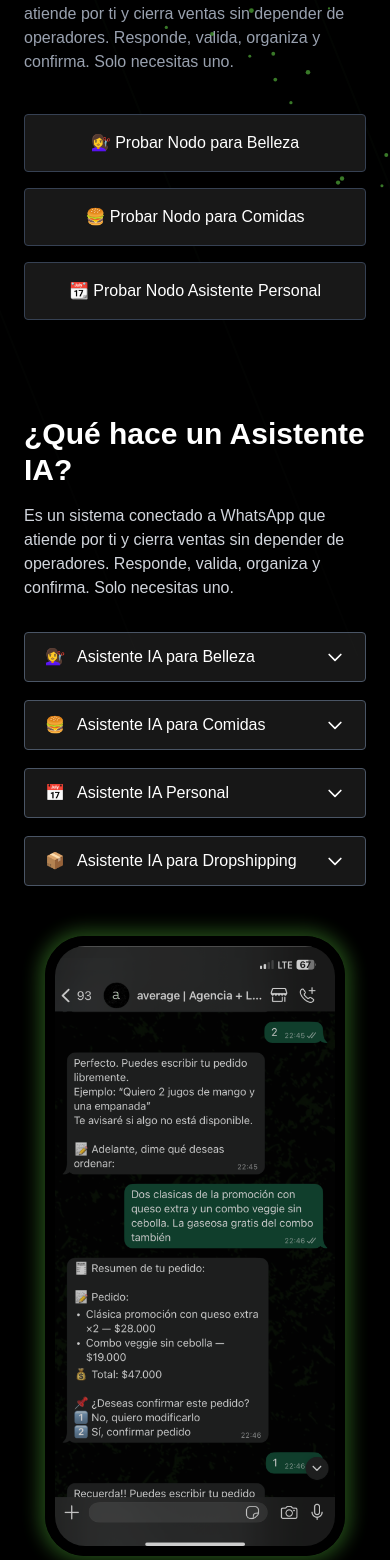
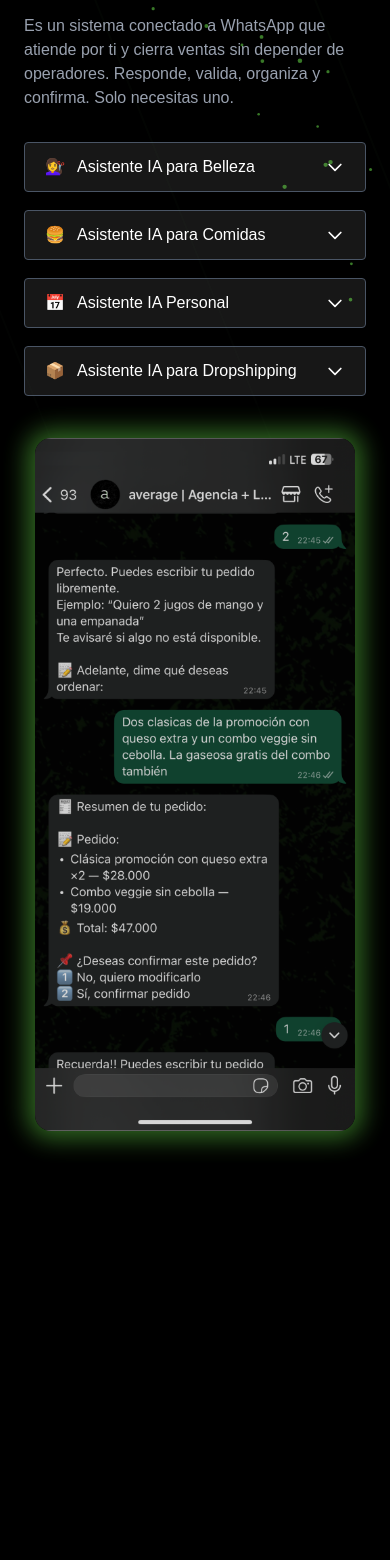
Before and after one commit to averageai/nodo-in-landing, a Next.js app: page /nodos in a window 390 px wide. Shown: the part 188-1748 px from the top of the page. After the commit the page ends 1455 px from the top, so only its background shows below. Built offline with nearby package versions, Linux system fonts and the light colour scheme.

Commit message:
Fix: navmenu responsivo mobile

```diff
--- a/pages/index.js
+++ b/pages/index.js
@@ -7,6 +7,7 @@ import { useEffect, useRef, useState } from 'react';
 function Navbar({ onVisible }) {
   const [scrolled, setScrolled] = useState(false);
   const [show, setShow] = useState(false);
+  const [menuOpen, setMenuOpen] = useState(false);
   useEffect(() => {
     const onScroll = () => setScrolled(window.scrollY > 40);
     window.addEventListener('scroll', onScroll);
@@ -21,6 +22,17 @@ function Navbar({ onVisible }) {
       onVisible && onVisible(false);
     }
   }, [scrolled, onVisible]);
+  // Cerrar menú al hacer clic fuera
+  useEffect(() => {
+    if (!menuOpen) return;
+    function handleClick(e) {
+      if (!e.target.closest('.mobile-menu') && !e.target.closest('.hamburger-btn')) {
+        setMenuOpen(false);
+      }
+    }
+    document.addEventListener('mousedown', handleClick);
+    return () => document.removeEventListener('mousedown', handleClick);
+  }, [menuOpen]);
   if (!show) return null;
   return (
     <nav className={
@@ -29,15 +41,32 @@ function Navbar({ onVisible }) {
       <div className="flex items-center justify-center h-11 w-11 bg-black rounded-xl shadow-lg ml-3 mr-6">
         <Image src="/android-chrome-512x512.png" alt="average.ai logo" width={36} height={36} className="rounded object-contain" />
       </div>
-      <div className="flex-1 flex items-center justify-center gap-6 pl-8 pr-8">
+      {/* Desktop menu */}
+      <div className="hidden md:flex flex-1 items-center justify-center gap-6 pl-8 pr-8">
         <Link href="#asistentes" className="text-gray-200 px-3 py-1.5 rounded transition hover:bg-[#232b28] hover:text-[#71F14F] focus:outline-none text-base">Asistentes IA</Link>
         <Link href="#agency" className="text-gray-200 px-3 py-1.5 rounded transition hover:bg-[#232b28] hover:text-[#71F14F] focus:outline-none text-base">La Agency</Link>
         <Link href="#contacto" className="text-gray-200 px-3 py-1.5 rounded transition hover:bg-[#232b28] hover:text-[#71F14F] focus:outline-none text-base">Contacto</Link>
         <Link href="/login" className="text-gray-200 px-3 py-1.5 rounded transition hover:bg-[#232b28] hover:text-[#71F14F] focus:outline-none text-base">Login</Link>
       </div>
-      <div className="flex items-center justify-end min-w-[180px] ml-6">
-        <a href="https://wa.me/447717190625" className="bg-[#71F14F] text-black px-5 py-1.5 rounded font-semibold hover:bg-green-400 transition glow-green-soft shadow-lg text-base">Conócenos</a>
+      <div className="hidden md:flex items-center justify-end min-w-[180px] ml-6">
+        <a href="#contacto" className="bg-[#71F14F] text-black px-5 py-1.5 rounded font-semibold hover:bg-green-400 transition glow-green-soft shadow-lg text-base">Conócenos</a>
       </div>
+      {/* Mobile hamburger */}
+      <button className="md:hidden ml-auto mr-4 hamburger-btn" aria-label="Abrir menú" onClick={() => setMenuOpen(v => !v)}>
+        <span className="block w-7 h-1 bg-gray-300 rounded mb-1 transition-all" style={{ transform: menuOpen ? 'rotate(45deg) translateY(8px)' : 'none' }}></span>
+        <span className={`block w-7 h-1 bg-gray-300 rounded mb-1 transition-all ${menuOpen ? 'opacity-0' : ''}`}></span>
+        <span className="block w-7 h-1 bg-gray-300 rounded transition-all" style={{ transform: menuOpen ? 'rotate(-45deg) translateY(-8px)' : 'none' }}></span>
+      </button>
+      {/* Mobile menu */}
+      {menuOpen && (
+        <div className="mobile-menu absolute top-16 right-2 w-56 bg-[#181c1b]/95 backdrop-blur-2xl rounded-2xl shadow-2xl border border-[#232b28] flex flex-col py-4 px-4 z-50 animate-navbar-fade-in-strong">
+          <Link href="#asistentes" className="text-gray-200 px-3 py-2 rounded transition hover:bg-[#232b28] hover:text-[#71F14F] text-base mb-1" onClick={() => setMenuOpen(false)}>Asistentes IA</Link>
+          <Link href="#agency" className="text-gray-200 px-3 py-2 rounded transition hover:bg-[#232b28] hover:text-[#71F14F] text-base mb-1" onClick={() => setMenuOpen(false)}>La Agency</Link>
+          <Link href="#contacto" className="text-gray-200 px-3 py-2 rounded transition hover:bg-[#232b28] hover:text-[#71F14F] text-base mb-1" onClick={() => setMenuOpen(false)}>Contacto</Link>
+          <Link href="/login" className="text-gray-200 px-3 py-2 rounded transition hover:bg-[#232b28] hover:text-[#71F14F] text-base mb-2" onClick={() => setMenuOpen(false)}>Login</Link>
+          <a href="#contacto" className="bg-[#71F14F] text-black px-4 py-2 rounded font-semibold hover:bg-green-400 transition glow-green-soft shadow-lg text-base mt-2" onClick={() => setMenuOpen(false)}>Conócenos</a>
+        </div>
+      )}
     </nav>
   );
 }
--- a/pages/nodos.js
+++ b/pages/nodos.js
@@ -151,48 +151,11 @@ export default function Nodos() {
 
       <section className="max-w-5xl mx-auto mb-24 grid md:grid-cols-2 gap-10 items-center">
         <div>
-          <h1 className="text-3xl mb-4">¿Qué hace un Nodo IN?</h1>
-          <p className="text-gray-400">
+          <h1 className="text-3xl mb-4">¿Qué hace un Asistente IA?</h1>
+          <p className="text-gray-400 mb-8">
             Es un sistema conectado a WhatsApp que atiende por ti y cierra ventas sin depender de operadores. Responde, valida, organiza y confirma. Solo necesitas uno.
           </p>
-        </div>
-        <div className="flex flex-col gap-4">
-          <button
-            className="bg-[#181818] border border-gray-700 px-6 py-4 rounded text-white hover:bg-[#1f1f1f] relative"
-            onMouseEnter={() => setHovered(0)}
-            onMouseLeave={() => setHovered(null)}
-          >
-            {hovered === 0 ? 'Próximamente' : '💇‍♀️ Probar Nodo para Belleza'}
-          </button>
-          <button
-            className="bg-[#181818] border border-gray-700 px-6 py-4 rounded text-white hover:bg-[#1f1f1f] relative"
-            onMouseEnter={() => setHovered(1)}
-            onMouseLeave={() => setHovered(null)}
-          >
-            {hovered === 1 ? 'Próximamente' : '🍔 Probar Nodo para Comidas'}
-          </button>
-          <button
-            className="bg-[#181818] border border-gray-700 px-6 py-4 rounded text-white hover:bg-[#1f1f1f] relative"
-            onMouseEnter={() => setHovered(2)}
-            onMouseLeave={() => setHovered(null)}
-          >
-            {hovered === 2 ? 'Próximamente' : '📆 Probar Nodo Asistente Personal'}
-          </button>
-        </div>
-      </section>
-
-      <div className="grid grid-cols-1 md:grid-cols-2 gap-12 items-start">
-
-        {/* 📌 Lado izquierdo: Texto + asistentes */}
-        <div>
-          <h2 className="text-3xl md:text-4xl font-bold mb-4">
-            ¿Qué hace un Asistente IA?
-          </h2>
-          <p className="text-gray-300 mb-8 max-w-lg">
-            Es un sistema conectado a WhatsApp que atiende por ti y cierra ventas sin depender de operadores.
-            Responde, valida, organiza y confirma. Solo necesitas uno.
-          </p>
-
+          {/* Aquí va el acordeón de asistentes IA con los botones Probar DEMO y lógica de 'Próximamente' */}
           <div className="flex flex-col gap-4">
             {assistants.map((assistant) => (
               <div key={assistant.id} className="space-y-0">
@@ -256,57 +219,11 @@ export default function Nodos() {
             ))}
           </div>
         </div>
-
-        {/* 📱 Lado derecho: Mockup iPhone con imagen */}
-        <div className="flex justify-center relative">
-          <div
-            className="w-[300px] h-[620px] rounded-[2.5rem] border-[10px] border-black overflow-hidden transform transition duration-700 hover:scale-105 relative animate-vanish-in glow-green"
-            onMouseEnter={() => setShowSigns(true)}
-            onMouseLeave={() => setShowSigns(false)}
-            onTouchStart={() => setShowSigns(true)}
-            onTouchEnd={() => setShowSigns(false)}
-            onTouchCancel={() => setShowSigns(false)}
-          >
-            <Image
-              src="/preview-nodo-final.png"
-              alt="Demo Asistente IA"
-              width={300}
-              height={620}
-              className="object-cover"
-            />
-            {/* Animación de signos variados solo si showSigns es true */}
-            {showSigns && (
-              <div className="pointer-events-none absolute inset-0 z-10">
-                {[...Array(8)].map((_, i) => {
-                  if (i >= visibleSigns) return null;
-                  const symbols = [
-                    { char: '$', color: '#71F14F' },
-                    { char: '?', color: '#3B82F6' },
-                    { char: '!', color: '#EF4444' },
-                  ];
-                  const { char, color } = symbols[Math.floor(Math.random() * symbols.length)];
-                  return (
-                    <span
-                      key={i}
-                      className={`peso-sign absolute left-[60%] font-bold select-none`}
-                      style={{
-                        fontSize: '1.6rem',
-                        bottom: `${10 + i * 10}%`,
-                        left: `calc(60% + ${Math.sin(i) * 30}px)`,
-                        color,
-                        opacity: 0.85,
-                        animationDelay: `${i * 0.5}s`,
-                      }}
-                    >
-                      {char}
-                    </span>
-                  );
-                })}
-              </div>
-            )}
-          </div>
+        <div className="flex justify-center md:justify-end">
+          {/* Aquí va la imagen, por ejemplo: */}
+          <Image src="/preview-nodo-final.png" alt="Demo WhatsApp" width={320} height={600} className="rounded-2xl shadow-2xl glow-green" />
         </div>
-      </div>
+      </section>
     </div>
   );
 }
```
